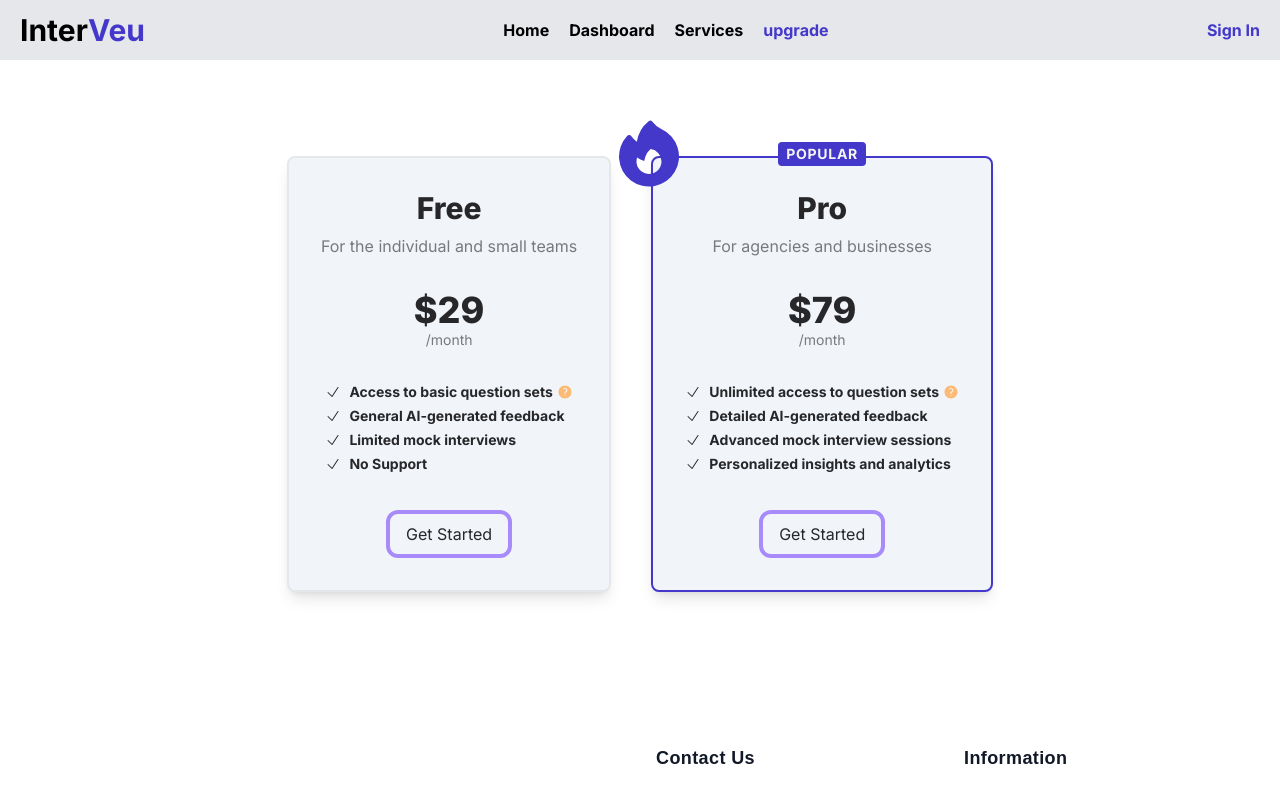
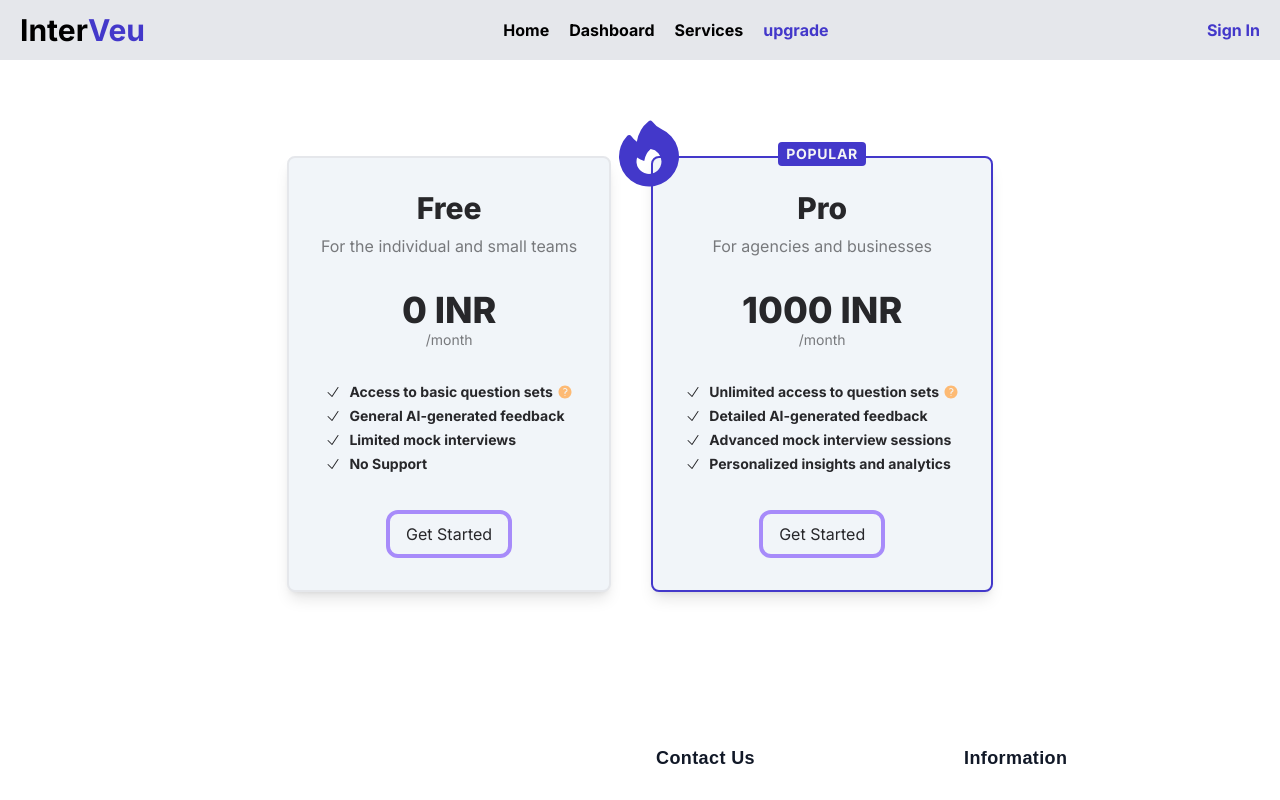
Before and after one commit to Sateesh2004/InterVue, a Next.js app in the folder frontend/: page /upgrade in a window 1280 px wide. Shown: the top 800 px of the page. Built offline with nearby package versions, Linux system fonts and the light colour scheme.

Commit message:
"pricing Added"

```diff
--- a/frontend/src/app/(pages)/upgrade/page.jsx
+++ b/frontend/src/app/(pages)/upgrade/page.jsx
@@ -12,7 +12,7 @@ const Page = () => {
             <p className="opacity-60 text-center">For the individual and small teams
             </p>
             <div className="flex flex-col items-center my-8">
-                <p className="font-extrabold text-4xl">$29
+                <p className="font-extrabold text-4xl">0 INR
                 </p>
                 <p className="text-sm opacity-60">/month
                 </p>
@@ -88,7 +88,7 @@ const Page = () => {
             </p>
             <div className="flex gap-4 justify-center">
                 <div className="flex flex-col items-center my-8">
-                    <p className="font-extrabold text-4xl">$79
+                    <p className="font-extrabold text-4xl">1000 INR
 
                     </p>
                     <p className="text-sm opacity-60">/month
```
